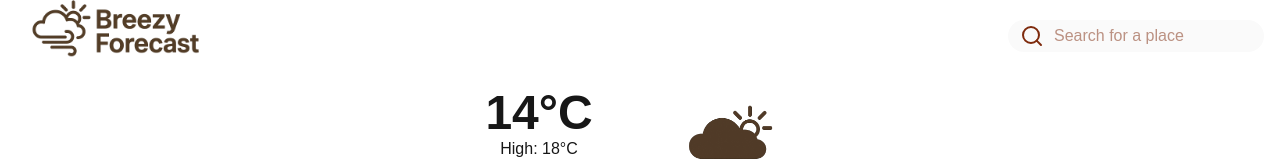
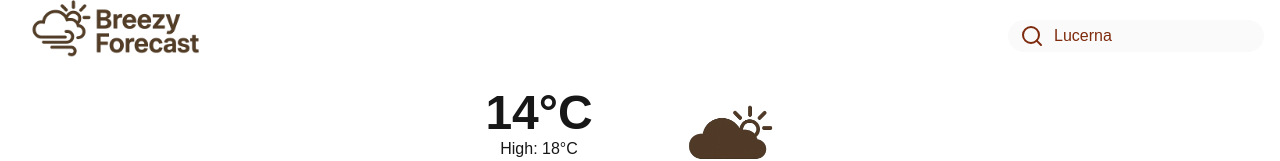
Before and after one commit to Kleb-0/Breezy-Forecast-V2, a Next.js app: page / in a window 1280 px wide. Shown: the top 161 px of the page. Built offline with nearby package versions, Linux system fonts and the light colour scheme.

Commit message:
feat: implement WeatherProvider context for city and weather management

```diff
--- a/src/app/layout.js
+++ b/src/app/layout.js
@@ -1,5 +1,6 @@
 import { Geist, Geist_Mono } from "next/font/google";
 import NavBar from "@/components/navbar";
+import WeatherProvider from "@/context/WeatherProvider";
 import "./globals.css";
 
 const geistSans = Geist({
@@ -23,8 +24,10 @@ export default function RootLayout({ children }) {
       <body
         className={`${geistSans.variable} ${geistMono.variable} antialiased`}
       >
-        <NavBar />
-        {children}
+        <WeatherProvider>
+          <NavBar />
+          {children}
+        </WeatherProvider>
       </body>
     </html>
   );
--- a/src/components/searchfield.jsx
+++ b/src/components/searchfield.jsx
@@ -1,11 +1,22 @@
+"use client";
+
+import { useCity } from "@/context/WeatherProvider";
 import { Search } from "lucide-react";
 
 export default function SearchField() {
+  const { city, setCity } = useCity();
+
+  function catchInputValue(e) {
+    setCity(e.target.value);
+  }
+
   return (
     <div className="bg-neutral-50 rounded-2xl h-8 relative w-64 px-1.5 pt-1 text-center">
       <Search className="absolute left-3 text-orange-900" />
       <input
         type="search"
+        onChange={catchInputValue}
+        value={city}
         placeholder="Search for a place"
         className="w-full pl-10 bg-transparent flex-1 outline-none text-orange-900"
       />
--- /dev/null
+++ b/src/context/WeatherProvider.jsx
@@ -0,0 +1,19 @@
+"use client";
+
+import { useContext, createContext, useState } from "react";
+
+const WeatherContext = createContext();
+
+export default function WeatherProvider({ children }) {
+  const [city, setCity] = useState("Lucerna");
+
+  return (
+    <WeatherContext.Provider value={{ city, setCity }}>
+      {children}
+    </WeatherContext.Provider>
+  );
+}
+
+export function useCity() {
+  return useContext(WeatherContext);
+}
```
